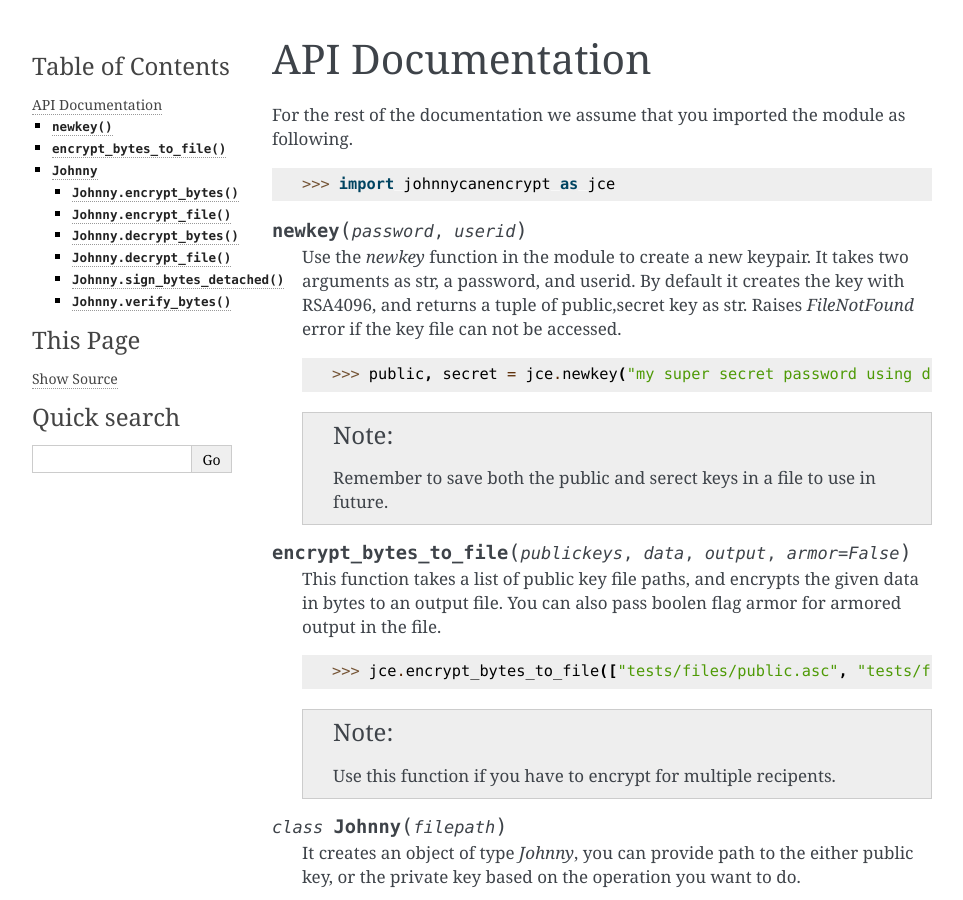
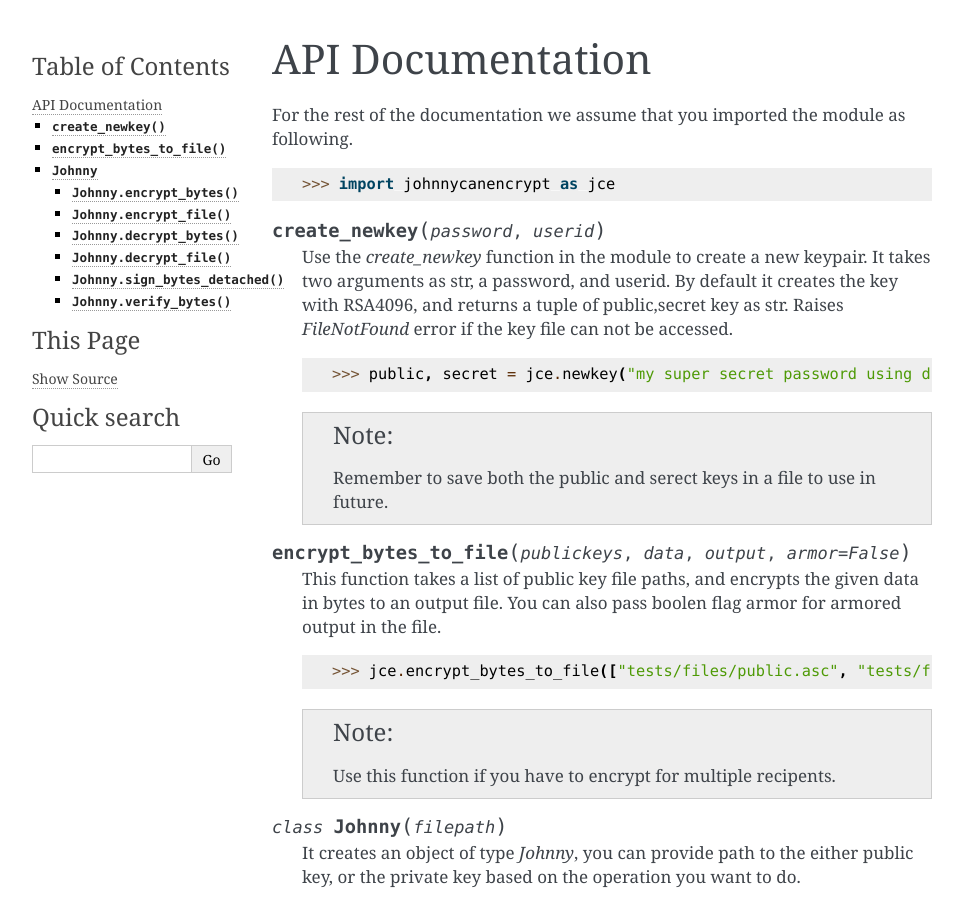
Before and after one commit to kushaldas/johnnycanencrypt, a Sphinx documentation site: the page built from docs/api.rst, in a window 1280 px wide and 900 px high. Shown: the whole window, without its empty margins (148-1111 px from the left). Built offline with Sphinx 7.4.7, drawn with Linux system fonts in a browser that asks for light colours.

Commit message:
Fixes docs for crate_newkey function name

```diff
--- a/docs/api.rst
+++ b/docs/api.rst
@@ -9,9 +9,9 @@ For the rest of the documentation we assume that you imported the module as foll
         >>> import johnnycanencrypt as jce
 
 
-.. function:: newkey(password, userid)
+.. function:: create_newkey(password, userid)
 
-        Use the `newkey` function in the module to create a new keypair. It takes two arguments as str, a password, and userid.
+        Use the `create_newkey` function in the module to create a new keypair. It takes two arguments as str, a password, and userid.
         By default it creates the key with RSA4096, and returns a tuple of public,secret key as str. Raises `FileNotFound` error
         if the key file can not be accessed.
 
```
Also changed, not shown: changelog.md (+1 -0 lines).
